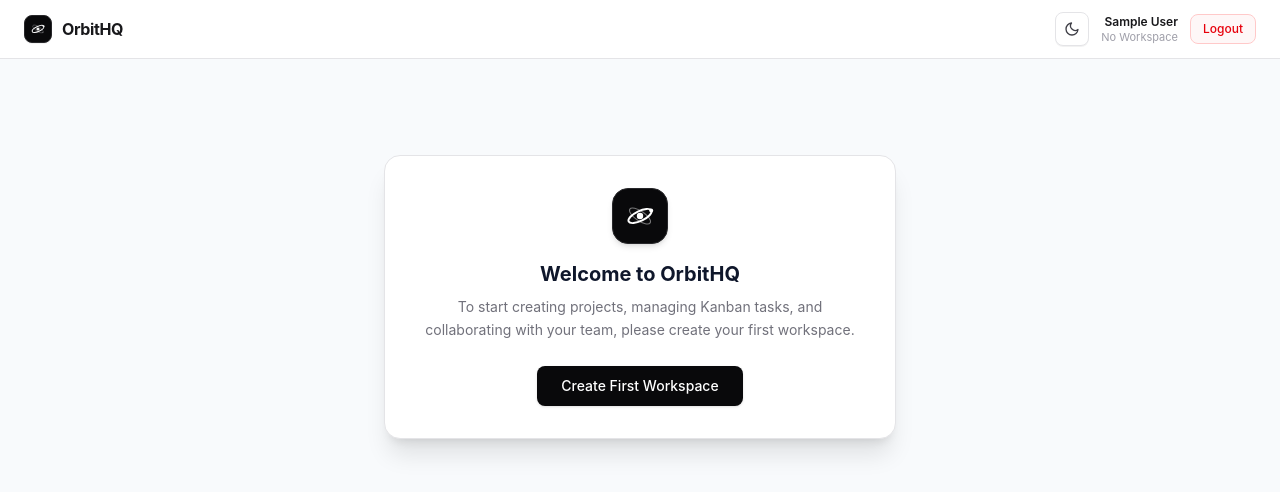
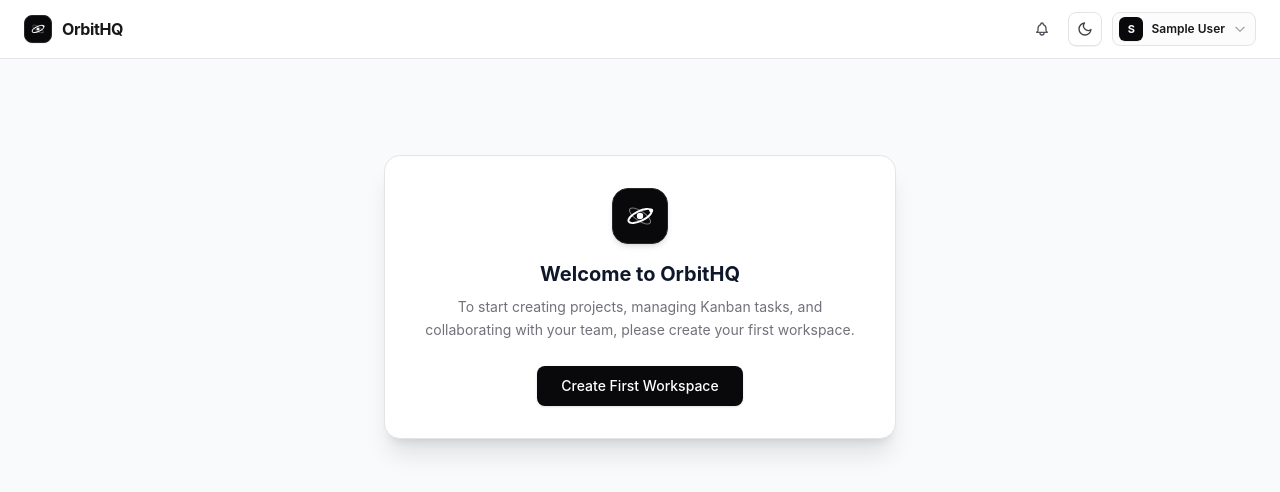
Before and after one commit to himanshuyadav14/fullstack-app, a React (Vite) app in the folder frontend/: page / in a window 1280 px wide. Shown: the top 492 px of the page. Built offline with nearby package versions, Linux system fonts and the light colour scheme; no server answers; sample sign-in values are in the browser's storage.

Commit message:
feat(header): convert alerts to right-side bell icon and implement user popover with workspace links

```diff
--- a/frontend/src/components/layout/Navbar.jsx
+++ b/frontend/src/components/layout/Navbar.jsx
@@ -1,3 +1,4 @@
+import { useState, useRef, useEffect } from "react";
 import { Link, useLocation } from "react-router-dom";
 import OrbitLogo from "../common/OrbitLogo";
 import ThemeToggle from "../common/ThemeToggle";
@@ -11,6 +12,31 @@ const Navbar = ({ onOpenCreateOrg }) => {
   const { user, logout } = useAuthStore();
   const { userOrgs, currentOrg, currentRole, setCurrentOrg, clearOrg } = useOrgStore();
   const { unreadCount } = useNotificationStore();
+
+  const [isUserMenuOpen, setIsUserMenuOpen] = useState(false);
+  const userMenuRef = useRef(null);
+
+  // Close user menu on outside click
+  useEffect(() => {
+    const handleOutsideClick = (e) => {
+      if (userMenuRef.current && !userMenuRef.current.contains(e.target)) {
+        setIsUserMenuOpen(false);
+      }
+    };
+    document.addEventListener("mousedown", handleOutsideClick);
+    return () => document.removeEventListener("mousedown", handleOutsideClick);
+  }, []);
+
+  // Close user menu on Escape key
+  useEffect(() => {
+    const handleKeyDown = (e) => {
+      if (e.key === "Escape" && isUserMenuOpen) {
+        setIsUserMenuOpen(false);
+      }
+    };
+    document.addEventListener("keydown", handleKeyDown);
+    return () => document.removeEventListener("keydown", handleKeyDown);
+  }, [isUserMenuOpen]);
 
   const getNavLinkClass = (path) => {
     const isActive =
@@ -26,7 +52,7 @@ const Navbar = ({ onOpenCreateOrg }) => {
 
   return (
     <header className="sticky top-0 z-40 flex items-center justify-between px-6 py-3 bg-white/90 dark:bg-zinc-900/90 backdrop-blur-md border-b border-zinc-200 dark:border-zinc-800 text-zinc-900 dark:text-zinc-100">
-      {/* Left: Brand & Navigation */}
+      {/* Left: Brand, Workspace Switcher & Primary Nav */}
       <div className="flex items-center gap-6">
         <Link
           to="/"
@@ -77,7 +103,7 @@ const Navbar = ({ onOpenCreateOrg }) => {
           </div>
         )}
 
-        {/* Navigation Tabs */}
+        {/* Primary Navigation: Daily Core Work */}
         {currentOrg && (
           <nav className="flex items-center gap-1">
             <Link to="/" className={getNavLinkClass("/")}>
@@ -86,49 +112,174 @@ const Navbar = ({ onOpenCreateOrg }) => {
             <Link to="/board" className={getNavLinkClass("/board")}>
               Board
             </Link>
-            <Link to="/members" className={getNavLinkClass("/members")}>
-              Members
-            </Link>
-            <Link to="/teams" className={getNavLinkClass("/teams")}>
-              Teams
-            </Link>
-            <Link to="/notifications" className={getNavLinkClass("/notifications")}>
-              Alerts {unreadCount > 0 && `(${unreadCount})`}
-            </Link>
           </nav>
         )}
       </div>
 
-      {/* Right: User Profile, Theme Switcher & Logout */}
-      <div className="flex items-center gap-3">
+      {/* Right: Notifications Bell, Theme Switcher & User Profile Popover */}
+      <div className="flex items-center gap-2.5">
+        {/* Notifications / Alerts Bell Icon */}
+        <Link
+          to="/notifications"
+          className={`relative p-2 rounded-lg text-zinc-600 hover:text-zinc-900 dark:text-zinc-400 dark:hover:text-zinc-100 hover:bg-zinc-100 dark:hover:bg-zinc-800/80 transition-colors cursor-pointer ${
+            location.pathname === "/notifications"
+              ? "bg-zinc-100 dark:bg-zinc-800 text-zinc-900 dark:text-zinc-100"
+              : ""
+          }`}
+          title="Alerts & Notifications"
+        >
+          <svg
+            className="w-4 h-4"
+            fill="none"
+            viewBox="0 0 24 24"
+            stroke="currentColor"
+          >
+            <path
+              strokeLinecap="round"
+              strokeLinejoin="round"
+              strokeWidth={2}
+              d="M15 17h5l-1.405-1.405A2.032 2.032 0 0118 14.158V11a6.002 6.002 0 00-4-5.659V5a2 2 0 10-4 0v.341C7.67 6.165 6 8.388 6 11v3.159c0 .538-.214 1.055-.595 1.436L4 17h5m6 0v1a3 3 0 11-6 0v-1m6 0H9"
+            />
+          </svg>
+          {unreadCount > 0 && (
+            <span className="absolute top-1.5 right-1.5 flex h-2 w-2">
+              <span className="animate-ping absolute inline-flex h-full w-full rounded-full bg-zinc-900 dark:bg-zinc-100 opacity-75"></span>
+              <span className="relative inline-flex rounded-full h-2 w-2 bg-zinc-950 dark:bg-zinc-100"></span>
+            </span>
+          )}
+        </Link>
+
         {/* Theme Toggle */}
         <ThemeToggle />
 
-        {/* User Badge */}
-        <div className="text-right text-xs">
-          <div className="font-semibold">{user?.name}</div>
-          {currentOrg && currentRole ? (
-            <div className="text-[11px] text-zinc-500 dark:text-zinc-400">
-              Role: <span className="text-zinc-900 dark:text-zinc-100 font-medium capitalize">{currentRole}</span>
+        {/* User Profile Popover (Standard Modern SaaS Pattern) */}
+        <div className="relative" ref={userMenuRef}>
+          <button
+            type="button"
+            onClick={() => setIsUserMenuOpen((prev) => !prev)}
+            className="flex items-center gap-2 p-1 pl-1.5 pr-2 rounded-lg border border-zinc-200 dark:border-zinc-800 hover:border-zinc-300 dark:hover:border-zinc-700 bg-zinc-50/60 dark:bg-zinc-900/60 transition-colors cursor-pointer"
+            title="User account & workspace settings"
+          >
+            <div className="w-6 h-6 rounded-md bg-zinc-950 dark:bg-zinc-100 text-white dark:text-zinc-950 font-bold text-[11px] flex items-center justify-center uppercase shadow-2xs">
+              {user?.name?.charAt(0) || "U"}
             </div>
-          ) : (
-            <div className="text-[11px] text-zinc-400 dark:text-zinc-500">
-              No Workspace
+            <span className="text-xs font-semibold text-zinc-900 dark:text-zinc-100 max-w-[110px] truncate">
+              {user?.name}
+            </span>
+            <svg
+              className={`w-3.5 h-3.5 text-zinc-400 transition-transform duration-200 ${
+                isUserMenuOpen ? "rotate-180" : ""
+              }`}
+              fill="none"
+              viewBox="0 0 24 24"
+              stroke="currentColor"
+            >
+              <path
+                strokeLinecap="round"
+                strokeLinejoin="round"
+                strokeWidth={2}
+                d="M19 9l-7 7-7-7"
+              />
+            </svg>
+          </button>
+
+          {/* Popover Dropdown */}
+          {isUserMenuOpen && (
+            <div className="absolute right-0 mt-1.5 w-60 py-1.5 bg-white dark:bg-zinc-900 border border-zinc-200 dark:border-zinc-800 rounded-xl shadow-xl shadow-black/10 dark:shadow-black/50 z-50 animate-in fade-in zoom-in-95 duration-100">
+              {/* User Header */}
+              <div className="px-3.5 py-2.5 border-b border-zinc-100 dark:border-zinc-800">
+                <div className="font-semibold text-xs text-zinc-900 dark:text-zinc-100 truncate">
+                  {user?.name}
+                </div>
+                <div className="text-[11px] text-zinc-500 dark:text-zinc-400 truncate mb-1.5">
+                  {user?.email}
+                </div>
+                {currentRole && (
+                  <span className="inline-block text-[10px] font-bold uppercase tracking-wider px-2 py-0.5 rounded bg-zinc-100 dark:bg-zinc-800 text-zinc-700 dark:text-zinc-300 border border-zinc-200 dark:border-zinc-700">
+                    Role: {currentRole}
+                  </span>
+                )}
+              </div>
+
+              {/* Workspace Navigation Links */}
+              <div className="py-1">
+                <div className="px-3.5 py-1 text-[10px] font-bold uppercase tracking-wider text-zinc-400 dark:text-zinc-500">
+                  Workspace
+                </div>
+                <Link
+                  to="/members"
+                  onClick={() => setIsUserMenuOpen(false)}
+                  className="flex items-center gap-2.5 px-3.5 py-2 text-xs font-medium text-zinc-700 dark:text-zinc-300 hover:text-zinc-950 dark:hover:text-zinc-100 hover:bg-zinc-50 dark:hover:bg-zinc-800/60 transition-colors"
+                >
+                  <svg
+                    className="w-4 h-4 text-zinc-400"
+                    fill="none"
+                    viewBox="0 0 24 24"
+                    stroke="currentColor"
+                  >
+                    <path
+                      strokeLinecap="round"
+                      strokeLinejoin="round"
+                      strokeWidth={2}
+                      d="M12 4.354a4 4 0 110 5.292M15 21H3v-1a6 6 0 0112 0v1zm0 0h6v-1a6 6 0 00-9-5.197M13 7a4 4 0 11-8 0 4 4 0 018 0z"
+                    />
+                  </svg>
+                  <span>Members & Roles</span>
+                </Link>
+
+                <Link
+                  to="/teams"
+                  onClick={() => setIsUserMenuOpen(false)}
+                  className="flex items-center gap-2.5 px-3.5 py-2 text-xs font-medium text-zinc-700 dark:text-zinc-300 hover:text-zinc-950 dark:hover:text-zinc-100 hover:bg-zinc-50 dark:hover:bg-zinc-800/60 transition-colors"
+                >
+                  <svg
+                    className="w-4 h-4 text-zinc-400"
+                    fill="none"
+                    viewBox="0 0 24 24"
+                    stroke="currentColor"
+                  >
+                    <path
+                      strokeLinecap="round"
+                      strokeLinejoin="round"
+                      strokeWidth={2}
+                      d="M17 20h5v-2a3 3 0 00-5.356-1.857M17 20H7m10 0v-2c0-.656-.126-1.283-.356-1.857M7 20H2v-2a3 3 0 015.356-1.857M7 20v-2c0-.656.126-1.283.356-1.857m0 0a5.002 5.002 0 019.288 0M15 7a3 3 0 11-6 0 3 3 0 016 0zm6 3a2 2 0 11-4 0 2 2 0 014 0zM7 10a2 2 0 11-4 0 2 2 0 014 0z"
+                    />
+                  </svg>
+                  <span>Teams & Squads</span>
+                </Link>
+              </div>
+
+              {/* Divider */}
+              <div className="my-1 border-t border-zinc-100 dark:border-zinc-800" />
+
+              {/* Logout Button */}
+              <button
+                type="button"
+                onClick={() => {
+                  setIsUserMenuOpen(false);
+                  clearOrg();
+                  logout();
+                }}
+                className="w-full flex items-center gap-2.5 px-3.5 py-2 text-xs font-medium text-red-600 dark:text-red-400 hover:bg-red-50 dark:hover:bg-red-950/40 transition-colors cursor-pointer text-left"
+              >
+                <svg
+                  className="w-4 h-4 text-red-500"
+                  fill="none"
+                  viewBox="0 0 24 24"
+                  stroke="currentColor"
+                >
+                  <path
+                    strokeLinecap="round"
+                    strokeLinejoin="round"
+                    strokeWidth={2}
+                    d="M17 16l4-4m0 0l-4-4m4 4H7m6 4v1a3 3 0 01-3 3H6a3 3 0 01-3-3V7a3 3 0 013-3h4a3 3 0 013 3v1"
+                  />
+                </svg>
+                <span>Log Out</span>
+              </button>
             </div>
           )}
         </div>
-
-        {/* Logout */}
-        <button
-          type="button"
-          onClick={() => {
-            clearOrg();
-            logout();
-          }}
-          className="px-3 py-1.5 rounded-lg border border-red-200 dark:border-red-900/60 bg-red-50/60 dark:bg-red-950/30 text-red-600 dark:text-red-400 hover:bg-red-100 dark:hover:bg-red-900/50 text-xs font-medium transition-colors cursor-pointer"
-        >
-          Logout
-        </button>
       </div>
     </header>
   );
```
